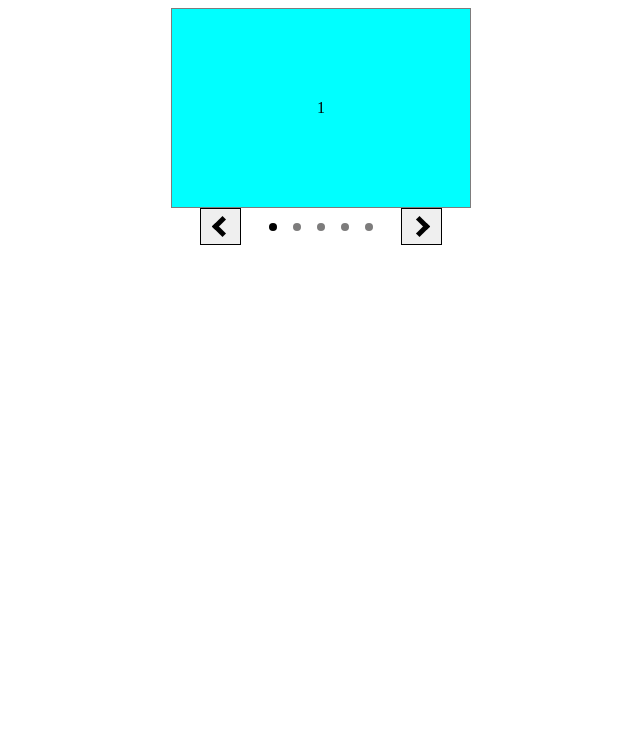
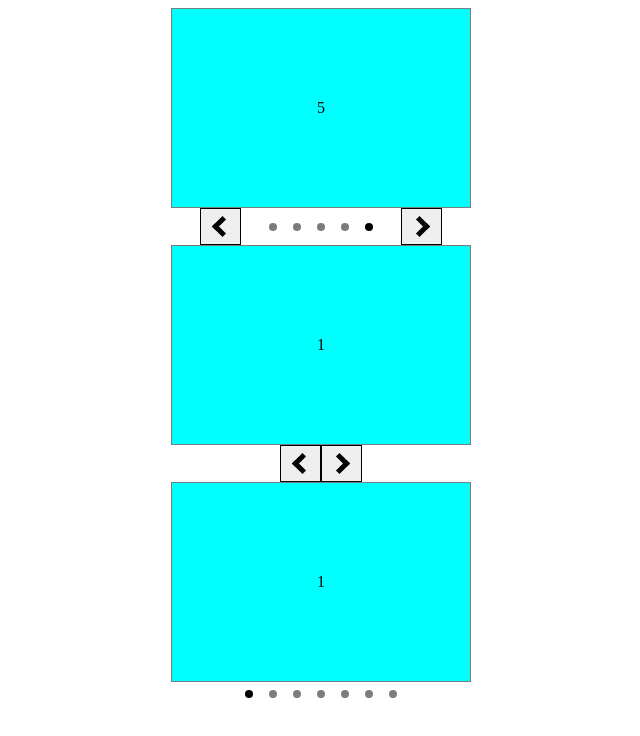
Before and after one commit to VasiliPodoplielov/slider, a website built with webpack: page public/index.html in a window 1280 px wide. Both pictures are taken after a click on the button 539 px from the left and 226 px from the top of the page. Shown: the whole page, without its empty margins (319-959 px from the left). Built offline with nearby package versions, Linux system fonts and the light colour scheme.

Commit message:
Added eventEmitter, added needed listeners

```diff
--- a/public/index.html
+++ b/public/index.html
@@ -6,12 +6,28 @@
   <link rel="stylesheet" href="styles.css">
 </head>
 <body>
-<div class='slider'>
+<div class='slider1'>
   <div class="box">1</div>
   <div class="box">2</div>
   <div class="box">3</div>
   <div class="box">4</div>
   <div class="box">5</div>
+</div>
+
+<div class='slider2'>
+  <div class="box">1</div>
+  <div class="box">2</div>
+  <div class="box">3</div>
+</div>
+
+<div class='slider3'>
+  <div class="box">1</div>
+  <div class="box">2</div>
+  <div class="box">3</div>
+  <div class="box">4</div>
+  <div class="box">5</div>
+  <div class="box">6</div>
+  <div class="box">7</div>
 </div>
 <!--<div class="controls-container">-->
 <!--  <button class="arrow-container">-->
--- a/src/counter.ts
+++ b/src/counter.ts
@@ -1,20 +1,36 @@
+import EventEmitter from './eventEmitter';
+
 class Counter {
 	private index: number;
 	private length: number;
+	private eventEmitter: EventEmitter;
 
-	constructor(index: number, length: number) {
+	constructor(index: number, length: number, eventEmitter: EventEmitter) {
 		this.index = index;
 		this.length = length - 1;
+		this.eventEmitter = eventEmitter;
 	}
 
 	getIndex = () => this.index;
 
 	next = () => {
 		this.index = this.index === this.length ? 0 : ++this.index;
+
+		this.eventEmitter.emit('changeIndex', this.index);
 	};
 
 	prev = () => {
-		this.index = this.index === 0 ? --this.length : --this.index;
+		const length = this.length;
+
+		this.index = this.index === 0 ? this.length : --this.index;
+
+		this.eventEmitter.emit('changeIndex', this.index);
+	};
+
+	setIndex = (index: number) => {
+		this.index = index;
+
+		this.eventEmitter.emit('changeIndex', this.index);
 	};
 }
 
--- /dev/null
+++ b/src/eventEmitter.ts
@@ -0,0 +1,51 @@
+import { Callback } from './types';
+
+export default class EventEmitter {
+	private events: Record<string, Callback[]> = {};
+
+	on = (name: string, listener: Callback) => {
+		if (!this.events[name]) {
+			this.events[name] = [];
+		}
+
+		this.events[name].push(listener);
+	};
+
+	removeListener = (name: string, listenerToRemove: Callback) => {
+		if (
+			this.validateEvent(
+				name,
+				`Can't remove a listener. Event "${name}" doesn't exits.`
+			)
+		) {
+			return;
+		}
+
+		this.events[name] = this.events[name].filter(
+			(listener) => listener !== listenerToRemove
+		);
+	};
+
+	emit = (name: string, data: any) => {
+		if (
+			this.validateEvent(
+				name,
+				`Can't emit an event. Event "${name}" doesn't exits.`
+			)
+		) {
+			return;
+		}
+
+		this.events[name].forEach((callback) => {
+			callback(data);
+		});
+	};
+
+	validateEvent = (name, errorText) => {
+		if (this.events[name]) return false;
+
+		throw new Error(errorText);
+
+		return true;
+	};
+}
--- a/src/index.ts
+++ b/src/index.ts
@@ -1,17 +1,20 @@
-import { Options } from './types';
+import { Arrows, Options } from './types';
 import Counter from './counter';
+import EventEmitter from './eventEmitter';
 
 class Slider {
 	private currentIndex = 0;
-	private showDots: boolean;
-	private showArrows: boolean;
 	private autoplaySpeed: number;
 	private stopWhenHovered: boolean;
 	private counter: Counter;
-	private itemsLength: number;
 	private selector: Element;
 	private list: Element;
 	private dots: Element | null;
+	private arrows: Arrows;
+	private readonly showDots: boolean;
+	private readonly showArrows: boolean;
+	private readonly itemsLength: number;
+	private readonly eventEmitter: EventEmitter;
 
 	constructor(
 		selector: Element,
@@ -29,28 +32,33 @@ class Slider {
 		this.itemsLength = selector.children.length;
 		this.selector = selector;
 
-		this.initializeCounter();
+		this.eventEmitter = new EventEmitter();
+		this.counter = new Counter(0, this.itemsLength, this.eventEmitter);
 		this.initializeSliderPath();
 		this.initializeControls();
 		this.setActiveSlide(0);
 		this.addEventListeners();
 	}
 
-	addEventListeners = () => {
-		this.dots.addEventListener('click', this.dotsClickHandler);
+	private addEventListeners = () => {
+		this.dots?.addEventListener('click', this.dotsClickHandler);
+		this.arrows?.left.addEventListener('click', this.counter.prev);
+		this.arrows?.right.addEventListener('click', this.counter.next);
+
+		this.eventEmitter.on('changeIndex', this.setActiveSlide);
 	};
 
-	dotsClickHandler = (e: any) => {
-		const { target } = e;
+	private dotsClickHandler = (e: Event) => {
+		const target = e.target as HTMLElement;
 
 		if (!target.classList.contains('dot')) return;
 
-		const index = target.dataset.index;
+		const index = +target.dataset.index;
 
-		this.setActiveSlide(index);
+		this.counter.setIndex(index);
 	};
 
-	initializeSliderPath = () => {
+	private initializeSliderPath = () => {
 		const container = document.createElement('div');
 		container.className = 'slider-list';
 
@@ -67,20 +75,8 @@ class Slider {
 		this.selector.appendChild(container);
 	};
 
-	setActiveSlide = (index: number) => {
-		this.list.children[this.currentIndex].classList.remove('active');
-		this.dots.children[this.currentIndex].classList.remove('active');
-		this.list.children[index].classList.add('active');
-		this.dots.children[index].classList.add('active');
-		this.currentIndex = index;
-	};
-
-	initializeCounter = () => {
-		this.counter = new Counter(0, this.itemsLength);
-	};
-
-	initializeControls = (): void => {
-		if (!this.showDots || !this.showArrows) return;
+	private initializeControls = (): void => {
+		if (!this.showDots && !this.showArrows) return;
 
 		const container = document.createElement('div');
 		container.className = 'controls-container';
@@ -91,14 +87,19 @@ class Slider {
 		}
 
 		if (this.showArrows) {
-			container.prepend(this.createArrow('left'));
-			container.appendChild(this.createArrow('right'));
+			this.arrows = {
+				left: this.createArrow('left'),
+				right: this.createArrow('right'),
+			};
+
+			container.prepend(this.arrows.left);
+			container.appendChild(this.arrows.right);
 		}
 
 		this.selector.appendChild(container);
 	};
 
-	initializeDots = (): HTMLElement => {
+	private initializeDots = (): HTMLElement => {
 		const dotsContainer = document.createElement('div');
 		dotsContainer.className = 'dots-container';
 
@@ -109,7 +110,7 @@ class Slider {
 		return dotsContainer;
 	};
 
-	createDot = (index: number): HTMLElement => {
+	private createDot = (index: number): HTMLElement => {
 		const dot = document.createElement('div');
 		dot.className = 'dot';
 		dot.setAttribute('data-index', index.toString());
@@ -117,7 +118,7 @@ class Slider {
 		return dot;
 	};
 
-	createArrow = (direction: 'left' | 'right'): HTMLElement => {
+	private createArrow = (direction: 'left' | 'right'): HTMLElement => {
 		const arrow = document.createElement('button');
 		arrow.className = 'arrow-container';
 
@@ -129,17 +130,32 @@ class Slider {
 		return arrow;
 	};
 
-	next = () => {
-		console.log('next slide');
+	setActiveSlide = (index: number) => {
+		this.list.children[this.currentIndex].classList.remove('active');
+		this.dots?.children[this.currentIndex].classList.remove('active');
+		this.list.children[index].classList.add('active');
+		this.dots?.children[index].classList.add('active');
+		this.currentIndex = index;
 	};
 
-	prev = () => {
-		console.log('prev slide');
+	destroy = () => {
+		this.dots?.removeEventListener('click', this.dotsClickHandler);
+		this.arrows?.left.removeEventListener('click', this.counter.prev);
+		this.arrows?.right.removeEventListener('click', this.counter.next);
+
+		this.eventEmitter.removeListener('changeIndex', this.setActiveSlide);
 	};
 }
 
-const sliderContainer = document.querySelector('.slider');
-const slider = new Slider(sliderContainer, {
+const slider1 = new Slider(document.querySelector('.slider1'), {
 	showDots: true,
 	showArrows: true,
 });
+
+const slider2 = new Slider(document.querySelector('.slider2'), {
+	showArrows: true,
+});
+const slider3 = new Slider(document.querySelector('.slider3'), {
+	showArrows: false,
+	showDots: true,
+});
```
Also changed, not shown: src/types.ts (+7 -0 lines).
